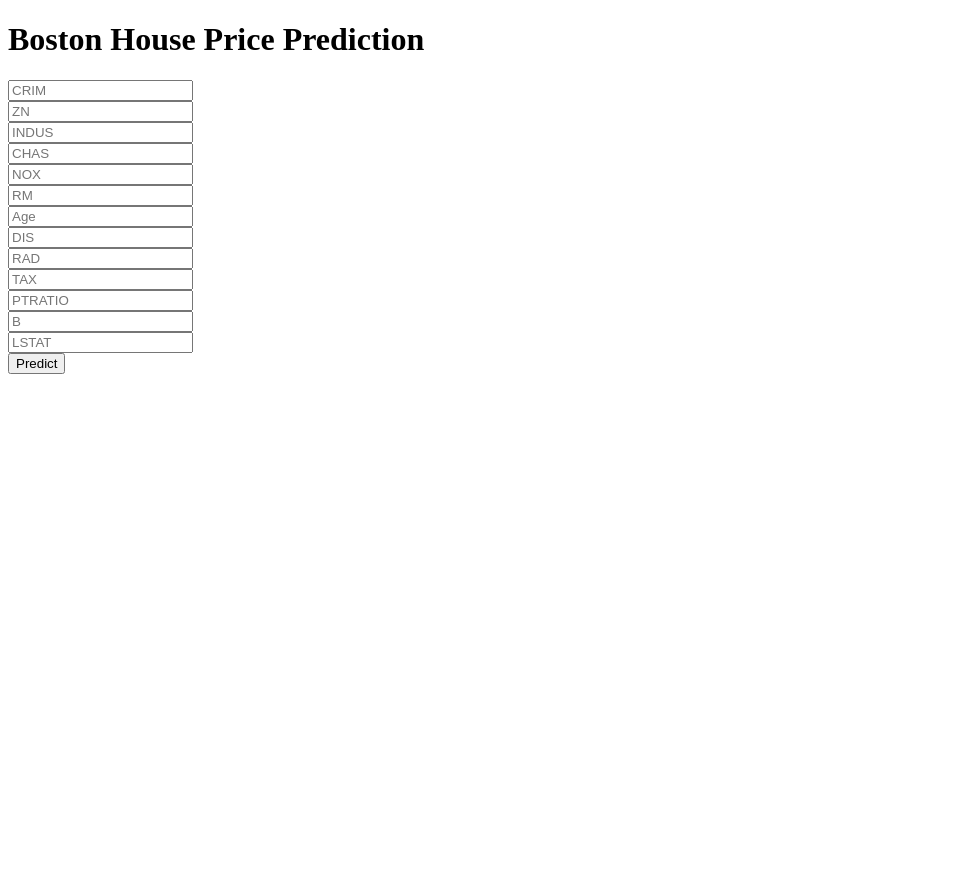
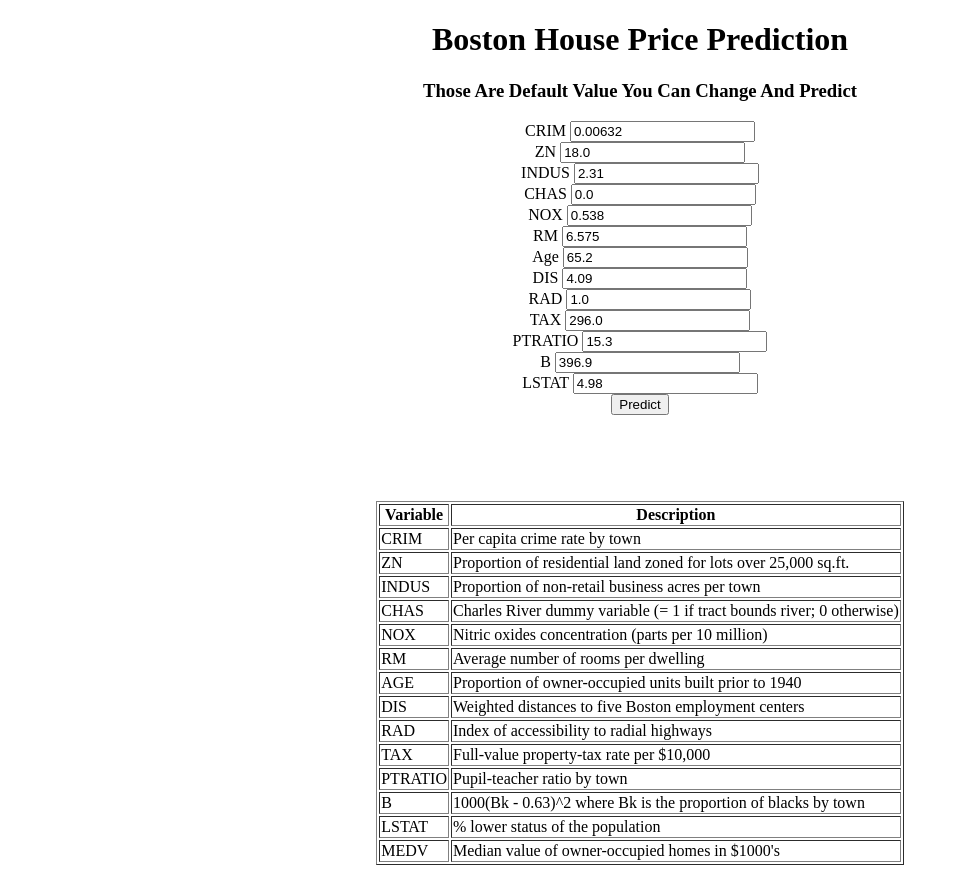
Before and after one commit to pbinaykumar/bostonhousepricing, a Flask app: page / in a window 1280 px wide. Shown: the whole page, without its empty margins (0-959 px from the left). Before the commit the page ends 374 px from the top, so only its background shows below. Run offline with Flask 3, Linux system fonts and the light colour scheme; parts of the project's set-up code (start-up, migrations or seed data) failed here and were passed over.

Commit message:
decoration

```diff
--- a/templates/home.html
+++ b/templates/home.html
@@ -13,24 +13,26 @@
 </head>
 
 <body>
- <div class="login">
+<center>
+     <div class="login">
 	<h1>Boston House Price Prediction</h1>
+         <h3>Those Are Default Value You Can Change And Predict</h3>
 
      <!-- Main Input For Receiving Query to our ML -->
     <form action="{{ url_for('predict')}}"method="post">
-      <input type="text" name="CRIM" placeholder="CRIM" required="required" /><br>
-    	<input type="text" name="ZN" placeholder="ZN" required="required" /><br>
-        <input type="text" name="INDUS" placeholder="INDUS" required="required" /><br>
-        <input type="text" name="CHAS" placeholder="CHAS" required="required" /><br>
-        <input type="text" name="NOX" placeholder="NOX" required="required" /><br>
-        <input type="text" name="RM" placeholder="RM" required="required" /><br>
-        <input type="text" name="Age" placeholder="Age" required="required" /><br>
-        <input type="text" name="DIS" placeholder="DIS" required="required" /><br>
-        <input type="text" name="RAD" placeholder="RAD" required="required" /><br>
-        <input type="text" name="TAX" placeholder="TAX" required="required" /><br>
-        <input type="text" name="PTRATIO" placeholder="PTRATIO" required="required" /><br>
-        <input type="text" name="B" placeholder="B" required="required" /><br>
-        <input type="text" name="LSTAT" placeholder="LSTAT" required="required" /><br>
+        <label>CRIM </label><input type="text" name="CRIM" value="0.00632" placeholder="CRIM" required="required" /><br>
+    	<label>ZN </label><input type="text" name="ZN" value="18.0" placeholder="ZN" required="required" /><br>
+        <label>INDUS </label><input type="text" name="INDUS" value="2.31" placeholder="INDUS" required="required" /><br>
+        <label>CHAS </label><input type="text" name="CHAS" value="0.0" placeholder="CHAS" required="required" /><br>
+        <label>NOX </label><input type="text" name="NOX" value="0.538" placeholder="NOX" required="required" /><br>
+        <label>RM </label><input type="text" name="RM" value="6.575" placeholder="RM" required="required" /><br>
+        <label>Age </label><input type="text" name="Age" value="65.2" placeholder="Age" required="required" /><br>
+        <label>DIS </label><input type="text" name="DIS" value="4.09" placeholder="DIS" required="required" /><br>
+        <label>RAD </label><input type="text" name="RAD" value="1.0" placeholder="RAD" required="required" /><br>
+        <label>TAX </label><input type="text" name="TAX" value="296.0" placeholder="TAX" required="required" /><br>
+        <label>PTRATIO </label><input type="text" name="PTRATIO" value="15.3" placeholder="PTRATIO" required="required" /><br>
+        <label>B </label><input type="text" name="B" placeholder="B" value="396.9" required="required" /><br>
+        <label>LSTAT </label><input type="text" name="LSTAT" placeholder="LSTAT" value="4.98" required="required" /><br>
 
 
 
@@ -43,6 +45,73 @@
 
  </div>
  {{prediction_text}}
+    <div style="margin-top:50px">
+        <table border="1">
+            <tr>
+                <th>Variable</th>
+                <th>Description</th>
+            </tr>
+            <tr>
+                <td>CRIM</td>
+                <td>Per capita crime rate by town</td>
+            </tr>
+            <tr>
+                <td>ZN</td>
+                <td>Proportion of residential land zoned for lots over 25,000 sq.ft.</td>
+            </tr>
+            <tr>
+                <td>INDUS</td>
+                <td>Proportion of non-retail business acres per town</td>
+            </tr>
+            <tr>
+                <td>CHAS</td>
+                <td>Charles River dummy variable (= 1 if tract bounds river; 0 otherwise)</td>
+            </tr>
+            <tr>
+                <td>NOX</td>
+                <td>Nitric oxides concentration (parts per 10 million)</td>
+            </tr>
+            <tr>
+                <td>RM</td>
+                <td>Average number of rooms per dwelling</td>
+            </tr>
+            <tr>
+                <td>AGE</td>
+                <td>Proportion of owner-occupied units built prior to 1940</td>
+            </tr>
+            <tr>
+                <td>DIS</td>
+                <td>Weighted distances to five Boston employment centers</td>
+            </tr>
+            <tr>
+                <td>RAD</td>
+                <td>Index of accessibility to radial highways</td>
+            </tr>
+            <tr>
+                <td>TAX</td>
+                <td>Full-value property-tax rate per $10,000</td>
+            </tr>
+            <tr>
+                <td>PTRATIO</td>
+                <td>Pupil-teacher ratio by town</td>
+            </tr>
+            <tr>
+                <td>B</td>
+                <td>1000(Bk - 0.63)^2 where Bk is the proportion of blacks by town</td>
+            </tr>
+            <tr>
+                <td>LSTAT</td>
+                <td>% lower status of the population</td>
+            </tr>
+            <tr>
+                <td>MEDV</td>
+                <td>Median value of owner-occupied homes in $1000's</td>
+            </tr>
+        </table>
+    </div>
+</center>
+
+
 
 </body>
 </html>
```
